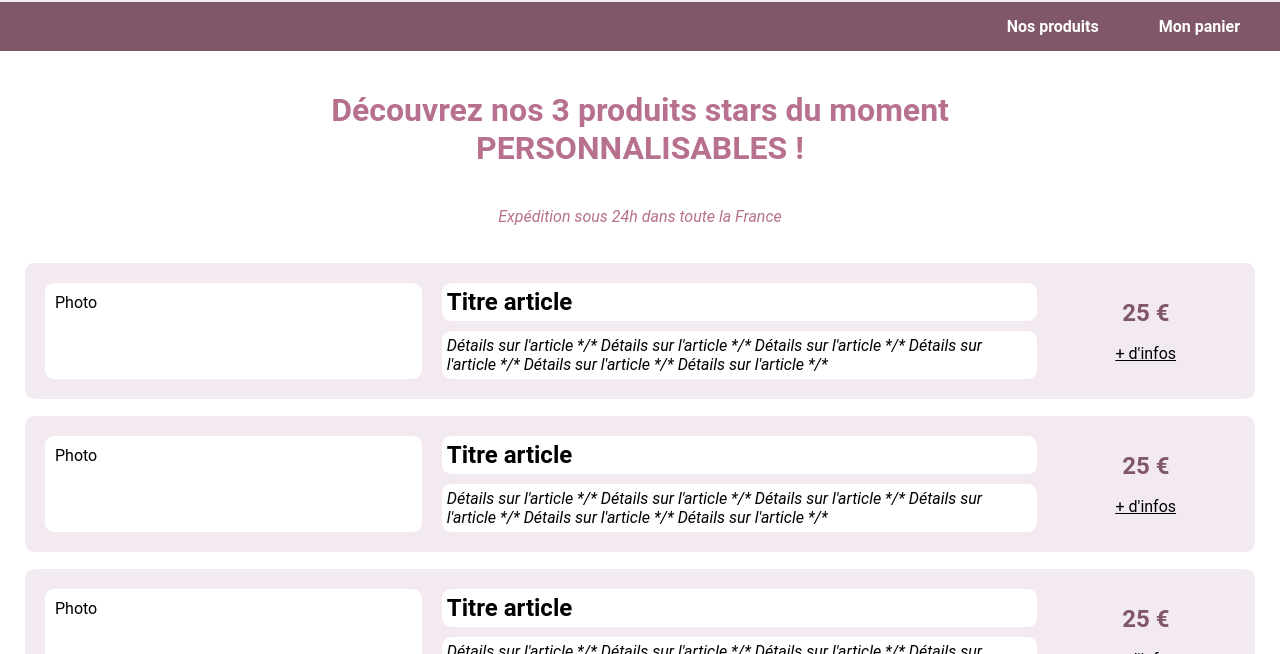
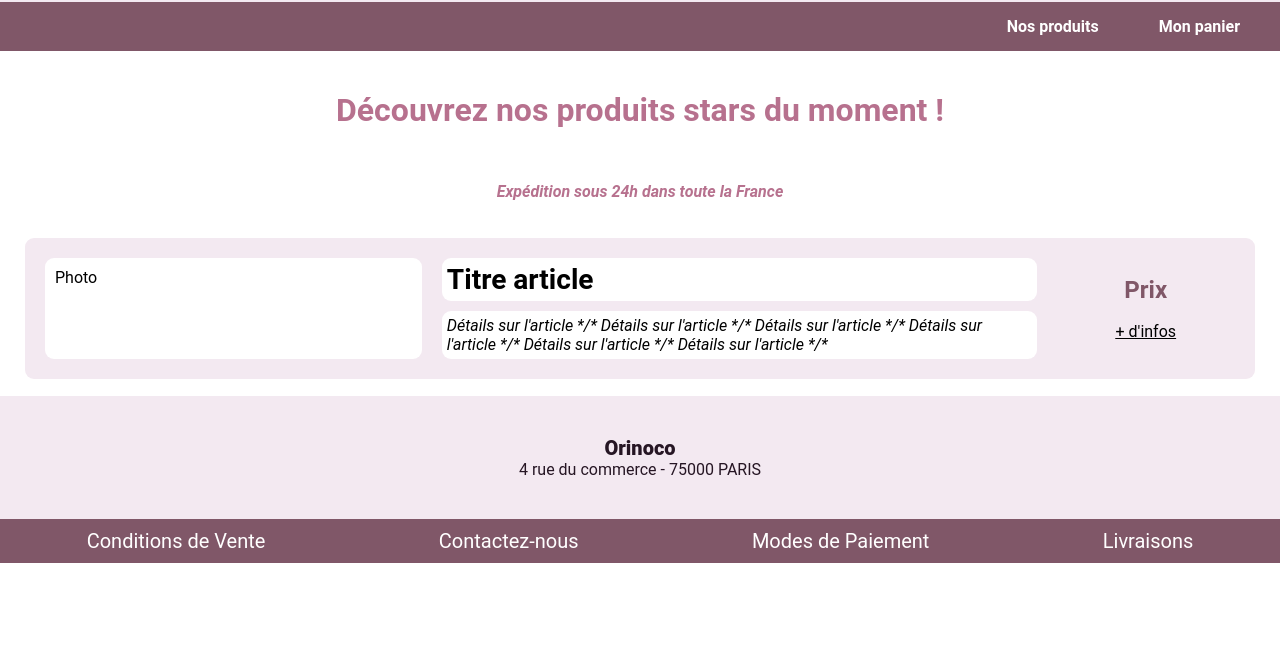
Before and after one commit to MylenePorter/PorterMylene_5_21122020, a website: page index.html in a window 1280 px wide. Shown: the part 146-800 px from the top of the page. Drawn offline with Linux system fonts and the light colour scheme.

Commit message:
🏗 HTML files

```diff
--- a/index.html
+++ b/index.html
@@ -7,21 +7,20 @@
     <meta name="description" content="">
     <title>Orinoco - Les produits stars du moment</title>
     <link rel="stylesheet" href="/css/styles.css">
-    <script src="/js/script.js"></script>
 </head>
 
-<body id="body">
+<body id="body" onload="listAll('cameras');">
 
-    <!--Header-->
+    <!-- Header -->
     <header id="header" class="header">
         <div class="header__logo">
             <a href="index.html">
                 <img class="header__logo__img" src="/img/logo/logo_orinoco.png" alt="Logo Orinoco">
             </a>
         </div>
-        <!--Menu navigation-->
+        <!-- Menu navigation -->
         <nav class="header__nav">
-            <!--Panier-->
+            <!-- Panier -->
             <div class="header__nav__home"><a href="#articles">Nos produits</a></div>
             <div class="header__nav__cart"><a href="cart.html">Mon panier</a></div>
         </nav>
@@ -29,80 +28,45 @@
 
     <!-- Slogan -->
     <section class="sub-header">
-        <div class="sub-header__slogan">Découvrez nos 3 produits stars du moment <br>PERSONNALISABLES !</div>
-        <div class="sub-header__expedition">Expédition sous 24h dans toute la France</div>
+        <h1 class="sub-header__slogan">Découvrez nos produits stars du moment !</h1>
+        <h2 class="sub-header__expedition">Expédition sous 24h dans toute la France</h2>
     </section>
 
-    <!-- Liste des articles-->
+    <!-- Liste des articles -->
     <section id="articles">
 
-        <!-- ARTICLE 1 -->
+        <!-- ARTICLE -->
         <div class="article">
-            <!--Photo article-->
-            <div id="line1_pic" class="article__img">Photo</div>
+            <!-- Photo article -->
+            <div id="article_pic" class="article__img">Photo</div>
 
-            <!--Description article-->
+            <!-- Description article -->
             <div class="article__desc">
-                <div id="line1_title" class="article__desc__title"><a href="/product.html">Titre article</a></div>
-                <div id="line1_details" class="article__desc__details">Détails sur l'article */* Détails sur l'article */* Détails sur l'article */* Détails sur l'article */* Détails sur l'article */* Détails sur l'article */* </div>
+                <div id="article_title" class="article__desc__title">
+                    <a href="/product.html">
+                        <h3>Titre article</h3>
+                    </a>
+                </div>
+                <div id="article_details" class="article__desc__details">Détails sur l'article */* Détails sur l'article */* Détails sur l'article */* Détails sur l'article */* Détails sur l'article */* Détails sur l'article */* </div>
             </div>
 
-            <!--Infos article-->
+            <!-- Infos article -->
             <div class="article__infos">
-                <div id="line1_price" class="article__infos__price">25 €</div>
-                <div id="line1_more" class="article__infos__more"><a href="/product.html">+ d'infos</a></div>
-            </div>
-        </div>
-
-        <!-- ARTICLE 2 -->
-        <div class="article">
-            <!--Photo article-->
-            <div id="line1_pic" class="article__img">Photo</div>
-
-            <!--Description article-->
-            <div class="article__desc">
-                <div id="line2_title" class="article__desc__title"><a href="/product.html">Titre article</a></div>
-                <div id="line2_details" class="article__desc__details">Détails sur l'article */* Détails sur l'article */* Détails sur l'article */* Détails sur l'article */* Détails sur l'article */* Détails sur l'article */* </div>
-            </div>
-
-            <!--Infos article-->
-            <div class="article__infos">
-                <div id="line2_price" class="article__infos__price">25 €</div>
-                <div id="line2_more" class="article__infos__more"><a href="/product.html">+ d'infos</a></div>
-            </div>
-        </div>
-
-        <!-- ARTICLE 3 -->
-        <div class="article">
-            <!--Photo article-->
-            <div id="line1_pic" class="article__img">Photo</div>
-
-            <!--Description article-->
-            <div class="article__desc">
-                <div id="line3_title" class="article__desc__title"><a href="/product.html">Titre article</a></div>
-                <div id="line3_details" class="article__desc__details">Détails sur l'article */* Détails sur l'article */* Détails sur l'article */* Détails sur l'article */* Détails sur l'article */* Détails sur l'article */* </div>
-            </div>
-
-            <!--Infos article-->
-            <div class="article__infos">
-                <div id="line3_price" class="article__infos__price">25 €</div>
-                <div id="line3_more" class="article__infos__more"><a href="/product.html">+ d'infos</a></div>
+                <div id="product_price" class="article__infos__price">Prix</div>
+                <div id="product_more" class="article__infos__more"><a href="/product.html">+ d'infos</a></div>
             </div>
         </div>
     </section>
 
-    <!--Footer-->
+    <!-- Footer -->
     <footer class="footer">
-        <!--Adresse et contacts-->
+        <!-- Adresse et contacts -->
         <div class="footer__desc">
-
-            <div class="footer__desc__company">Orinoco</div>
-
+            <div class="footer__desc__company"><a href="#header">Orinoco</a></div>
             <div class="footer__desc__address">4 rue du commerce - 75000 PARIS</div>
-
         </div>
 
-        <!--Terms & Conditions-->
+        <!-- Terms & Conditions -->
         <div class="footer__conditions">
             <div class="footer__conditions__sale"><a href="#">Conditions de Vente</a></div>
             <div class="footer__conditions__contact"><a href="mailto:contact@orinoco.com ">Contactez-nous</a></div>
@@ -110,6 +74,9 @@
             <div class="footer__conditions__shipping"><a href="#">Livraisons</a></div>
         </div>
     </footer>
+
+    <script src="/js/common.js"></script>
+    <script src="/js/index.js"></script>
 </body>
 
 </html>
```
Also changed, not shown: cart.html (+38 -12 lines), product.html (+44 -21 lines).
